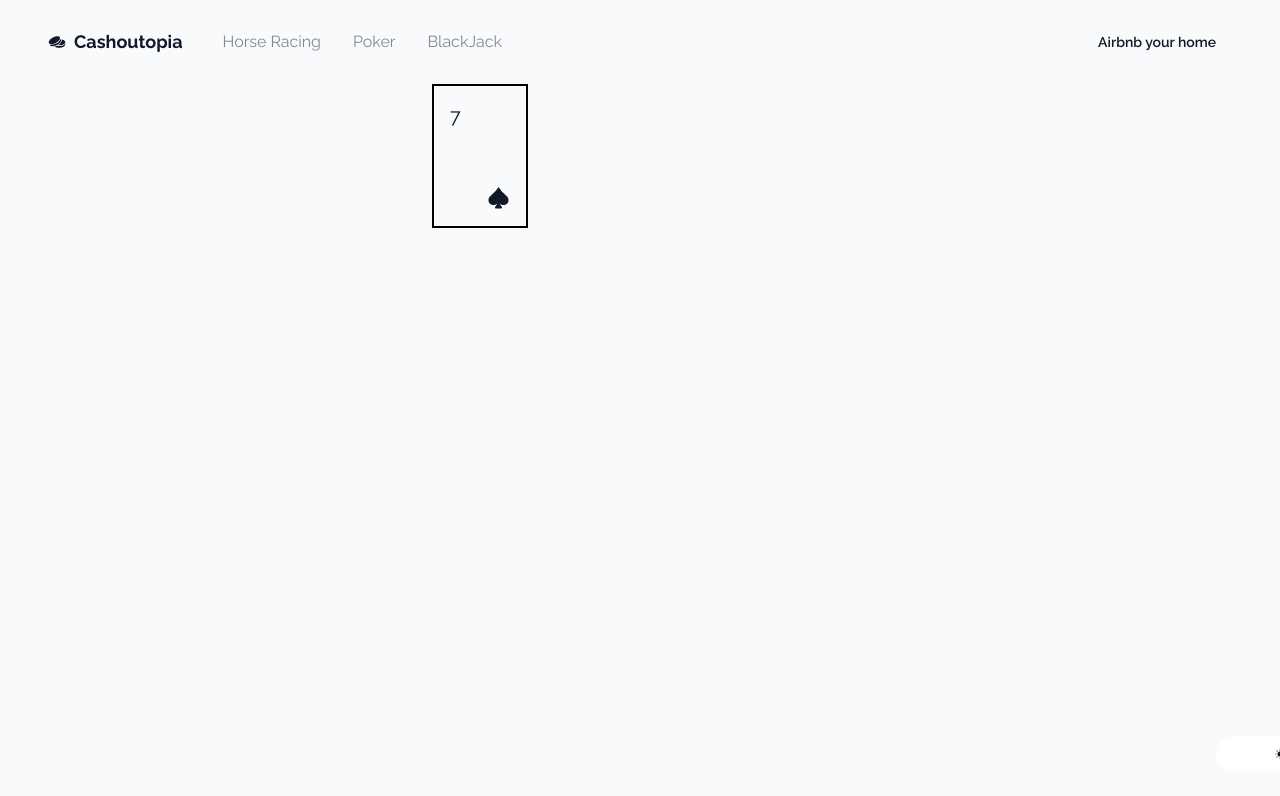
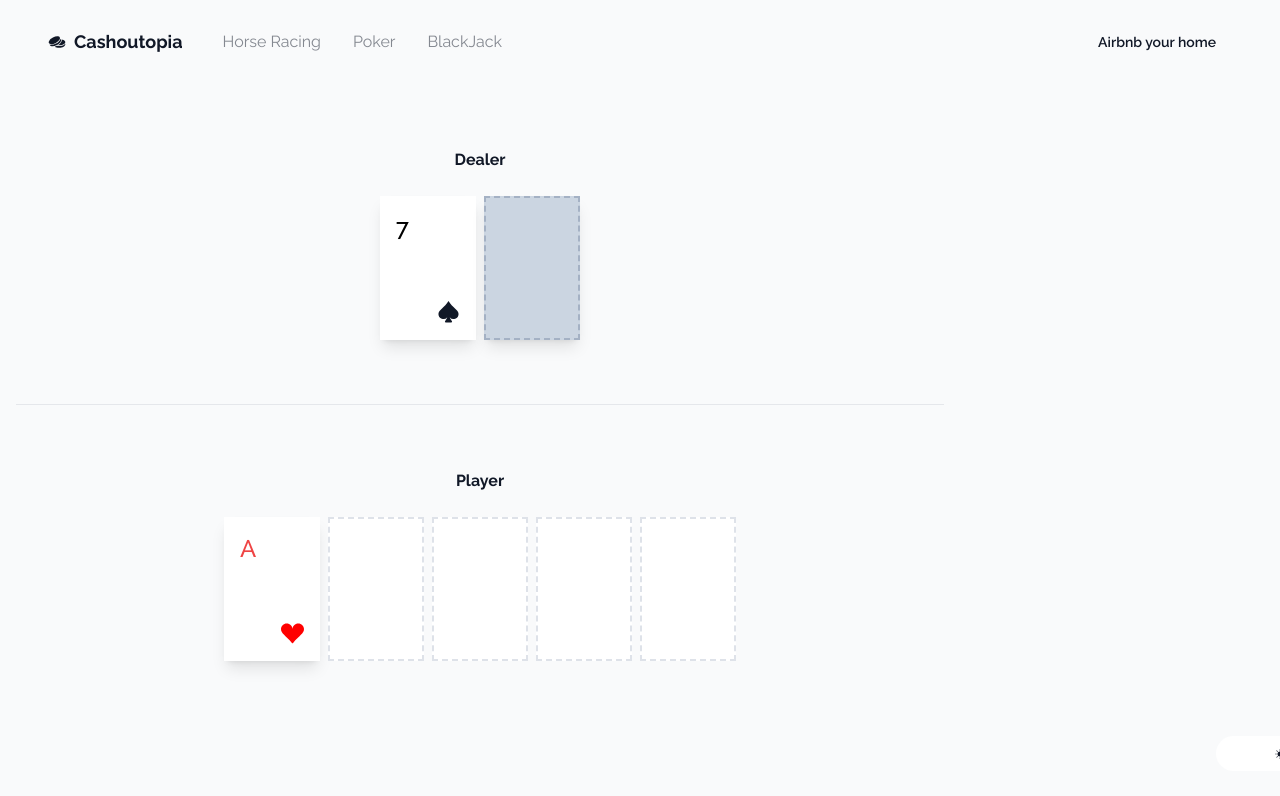
Before and after one commit to sunroofgod/cashoutopia, a Next.js app: page /blackjack in a window 1280 px wide. Shown: the top 796 px of the page. Built offline with nearby package versions, Linux system fonts and the light colour scheme.

Commit message:
feat: blackjacktable display

```diff
--- a/src/app/(games)/blackjack/page.tsx
+++ b/src/app/(games)/blackjack/page.tsx
@@ -1,4 +1,5 @@
 import { BlackJack } from "@/components/games/blackjack/BlackJack"
+
 
 export default function BlackJackPage() {
   return (
--- /dev/null
+++ b/src/components/games/CardBack.tsx
@@ -0,0 +1,26 @@
+'use client';
+
+interface CardBackProps {
+}
+
+export function CardBack ({
+}) {
+    return (
+        <div className="
+          bg-slate-300
+          mx-1
+          w-24
+          h-36
+          grid
+          grid-cols-1
+          px-4
+          py-4
+          border-2
+          content-between
+          shadow-lg
+          border-slate-400/70
+          border-dashed
+        ">
+        </div>
+    )
+}
--- a/src/components/games/GameCard.tsx
+++ b/src/components/games/GameCard.tsx
@@ -1,20 +1,22 @@
 'use client';
-
-import { IconType } from "react-icons";
 
 interface GameCardProps {
     top_left?: string
     bottom_right?: React.ReactNode
     border?: boolean
+    colour?: boolean
 }
 
 export function GameCard ({
     top_left,
     bottom_right,
     border,
+    colour,
 }: GameCardProps) {
     return (
         <div className={`
+          bg-white
+          mx-1
           w-24
           h-36
           grid
@@ -23,10 +25,15 @@ export function GameCard ({
           py-4
           border-2
           content-between
-          ${border ? 'border-black' : 'border-slate-400/25' }
+          ${border ? 'shadow-lg' : 'border-slate-400/30' }
+          ${border ? 'border-none': 'border-dashed'}
         `}>
-            <div className="justify-start text-left">
-              {top_left && <p className="text-xl font-normal">{top_left}</p>}
+            <div className={`
+              justify-start
+              text-left
+              ${colour? 'text-black': 'text-red-500'}
+            `}>
+              {top_left && <p className="text-2xl font-medium text-{}">{top_left}</p>}
             </div>
             <div className="flex justify-end text-right">
               {bottom_right}
--- a/src/components/games/blackjack/BlackJackTable.tsx
+++ b/src/components/games/blackjack/BlackJackTable.tsx
@@ -1,6 +1,6 @@
 'use client';
-import { GameCard } from "../GameCard";
-import { BsFillSuitSpadeFill } from "react-icons/bs";
+import { Dealer } from "./table/Dealer";
+import { Player } from "./table/Player";
 
 interface BlackJackTableProps {
 }
@@ -10,10 +10,18 @@ export function BlackJackTable ({
     return (
         <div className="
           flex
-          justify-center
-          items-center
+          flex-col
+          justify-between
+          min-h-[80vh]
+          px-4
         ">
-          <GameCard top_left="7" bottom_right={<BsFillSuitSpadeFill size={23}/>} border={true} />
+          <div>
+            <Dealer />
+          </div>
+          <hr></hr>
+          <div>
+            <Player />
+          </div>
         </div>
     )
 }
--- /dev/null
+++ b/src/components/games/blackjack/table/Dealer.tsx
@@ -0,0 +1,28 @@
+'use client';
+
+import { GameCard } from "../../GameCard";
+import { BsFillSuitSpadeFill } from "react-icons/bs";
+import { CardBack } from "../../CardBack";
+
+interface DealerProps {
+}
+
+export function Dealer ({
+} ) {
+    return (
+        <div className="
+          flex
+          flex-col
+          items-center
+          justify-center
+          min-h-[40vh]
+        ">
+          <h1 className="font-bold">Dealer</h1>
+          <br></br>
+          <div className="flex">
+            <GameCard top_left="7" bottom_right={<BsFillSuitSpadeFill size={23}/>} border={true} colour={true} />
+            <CardBack />
+          </div>
+        </div>
+    )
+}
--- /dev/null
+++ b/src/components/games/blackjack/table/Player.tsx
@@ -0,0 +1,30 @@
+'use client';
+
+import { GameCard } from "../../GameCard";
+import { BsFillSuitHeartFill } from "react-icons/bs";
+
+interface PlayerProps {
+}
+
+export function Player ({
+} ) {
+    return (
+        <div className="
+          flex
+          flex-col
+          items-center
+          justify-center
+          min-h-[40vh]
+        ">
+          <h1 className="font-bold">Player</h1>
+          <br></br>
+          <div className="flex">
+            <GameCard top_left="A" bottom_right={<BsFillSuitHeartFill size={23} color="red"/>} border={true} />
+            <GameCard border={false} />
+            <GameCard border={false} />
+            <GameCard border={false} />
+            <GameCard border={false} />
+          </div>
+        </div>
+    )
+}
--- a/src/plan.html
+++ b/src/plan.html
@@ -6,6 +6,7 @@
         // Which uses Two Card objects in a div
       </DoubleCard>
     </Dealer>
+    <hr>
     <Player> // Flex top down
       <PlayerHands> // Flex side by side
         // has to check state to see how many DoubleCards
--- a/tsconfig.json
+++ b/tsconfig.json
@@ -23,6 +23,6 @@
       "@/*": ["./src/*"]
     }
   },
-  "include": ["next-env.d.ts", "**/*.ts", "**/*.tsx", ".next/types/**/*.ts"],
+  "include": ["next-env.d.ts", "**/*.ts", "**/*.tsx", ".next/types/**/*.ts", "src/components/games"],
   "exclude": ["node_modules"]
 }
```
